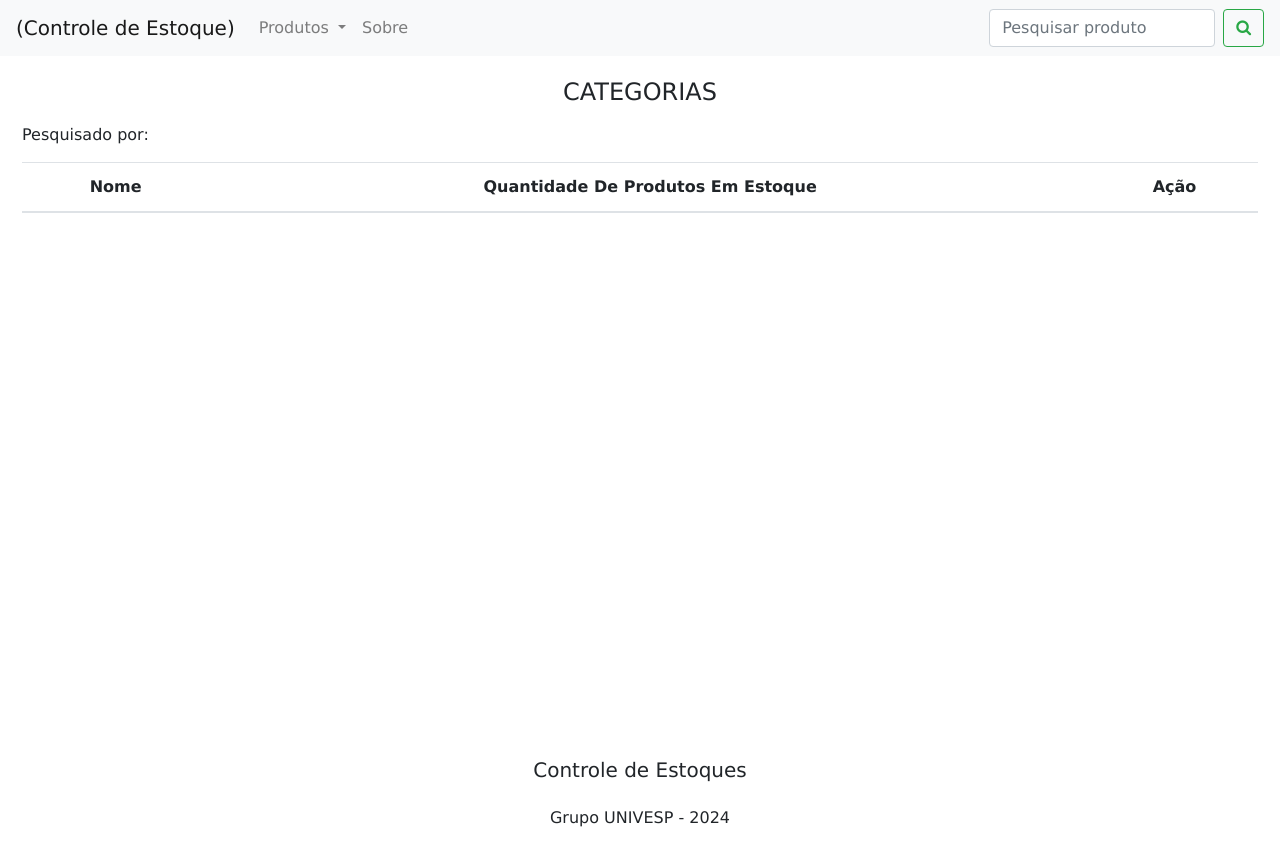
After one commit to projeto-pi-2024/controle-de-estoque, a Django app: page /categorias/ in a window 1280 px wide. The commit adds this page. Run offline with Django 5.2, Linux system fonts and the light colour scheme; data that the repository does not hold is empty; some libraries are stand-ins or nearby versions.

Commit message:
feat: urls, models e views das entidades Produto, Estoque e Categoria

```diff
--- a/core/urls.py
+++ b/core/urls.py
@@ -15,13 +15,11 @@ Including another URLconf
     2. Add a URL to urlpatterns:  path('blog/', include('blog.urls'))
 """
 from django.contrib import admin
-from django.urls import path
+from django.urls import path, include
 
 from estoque.views import *
 
 urlpatterns = [
-    path('', home, name='home'),
-    path('estoque', estoque, name='estoque'),
-    path('produto', produto, name='produto'),
     path('admin/', admin.site.urls),
+    path('', include('estoque.urls')),
 ]
--- a/estoque/templates/base.html
+++ b/estoque/templates/base.html
@@ -27,7 +27,7 @@
                         </a>
                         <div class="dropdown-menu" aria-labelledby="navbarDropdown">
                             <a class="dropdown-item" href="{% url 'estoque' %}">Estoque</a>
-                            <a class="dropdown-item" href="#">Categorias</a>
+                            <a class="dropdown-item" href="{% url 'categorias' %}">Categorias</a>
                             <a class="dropdown-item" href="#">Fornecedores</a>
                         </div>
                     </li>
--- /dev/null
+++ b/estoque/templates/categorias.html
@@ -0,0 +1,42 @@
+{% extends 'base.html' %}
+
+{% block title %}- Estoque {% endblock %}
+
+{% block content %}
+<div class="container-md">
+    <div class="row">
+        <div class="col">
+            <h4 class="title text-center text-uppercase">Categorias</h4>
+            <h6 class="subtitle">Pesquisado por: </h6>
+        </div>
+    </div>
+    <div class="row">
+        <div class="col">
+            <div class="table-responsive">
+                <table class="table table-striped table-hover">
+                    <thead>
+                        <tr>
+                            <th scope="col">nome</th>
+                            <th scope="col">quantidade de produtos em estoque</th>
+                            <th scope="col">Ação</th>
+                        </tr>
+                    </thead>
+
+                    {% for categoria in categorias %}
+                        <tr>
+                            <td>{{ categoria.nome }}</td>
+                            <td>{{ categoria.num_produtos }}</td>
+                            <td class="p-2">
+                              <a href="{% url 'produto' %}" class="btn btn-success btn-sm" title="Editar">
+                                  <i class="fa fa-edit"></i>
+                              </a>
+                          </td>
+                        </tr>
+                    {% endfor %}
+
+                </table>
+            </div>
+        </div>
+    </div>
+</div>
+{% endblock %}
--- a/estoque/templates/produto.html
+++ b/estoque/templates/produto.html
@@ -6,7 +6,7 @@
 <div class="container-md">
     <div class="row">
         <div class="col">
-            <h3 class="title text-center">Cadastro/Edição de Produto</h3>
+            <h3 class="title text-center">Edição de Produto</h3>
         </div>
     </div>
     <div class="row">
--- /dev/null
+++ b/estoque/urls.py
@@ -0,0 +1,18 @@
+from django.urls import path
+from . import views
+
+
+urlpatterns = [
+    path('', views.home, name='home'),
+    path('estoque/', views.estoque, name='estoque'),
+    path('produto/', views.produto, name='produto'), # talvez nao ter
+    path('categorias/', views.categorias, name='categorias'),
+
+    # contact CRUD
+    # path('produto/criar-produto/', views.criar_produto, name='criar_produto'),
+    # path('produto/<int:produto_id>/atualizar-produto/', views.atualizar_produto, name='atualizar_produto'),
+
+    # path('produto/criar-categoria/', views.criar_categoria, name='criar_categoria'),
+    # path('produto/<int:produto_id>/atualizar-categoria/', views.atualizar_categoria, name='atualizar_categoria'),
+
+]
--- a/estoque/views.py
+++ b/estoque/views.py
@@ -1,12 +1,31 @@
-from django.shortcuts import render
+from django.shortcuts import render, get_object_or_404, redirect
+from .models import Estoque, Categoria, Produto
+from django.db.models import Count
 
-# Create your views here.
 
 def home(request):
     return render(request, 'home.html')
 
+
 def estoque(request):
-    return render(request, 'estoque.html')
+    produtos = Produto.objects.order_by('-nome')
+
+    for produto in produtos:
+        estoque_produto = Estoque.objects.filter(produto=produto).first()
+        produto.quantidade_em_estoque = estoque_produto.quantidade_estoque if estoque_produto else 0
+
+    context = {'produtos': produtos, }
+
+    return render(request, 'estoque.html', context)
+
+
+def categorias(request):
+    categorias = Categoria.objects.annotate(num_produtos=Count('produto'))
+
+    context = {'categorias': categorias}
+
+    return render(request, 'categorias.html', context)
+
 
 def produto(request):
     return render(request, 'produto.html')
```
Also changed, not shown: estoque/admin.py (+29 -1 lines), estoque/models.py (+38 -1 lines), estoque/templates/estoque.html (+16 -28 lines), estoque/migrations/0001_initial.py (added), estoque/migrations/0002_produto_codigo.py (added), estoque/migrations/0003_rename_codigo_produto_codigo_barras.py (added).
